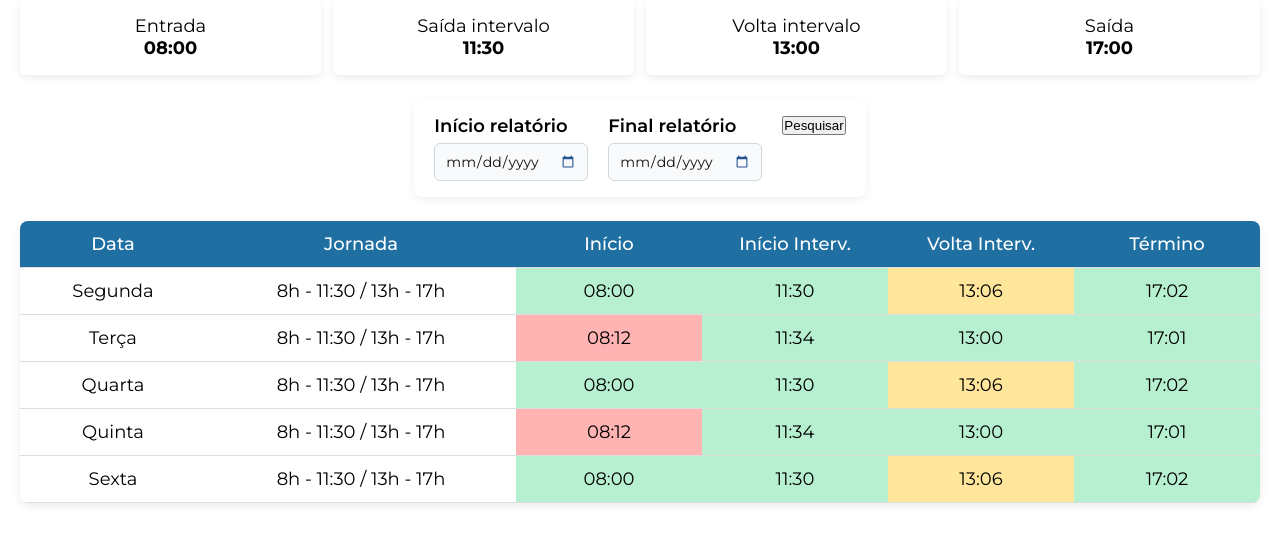
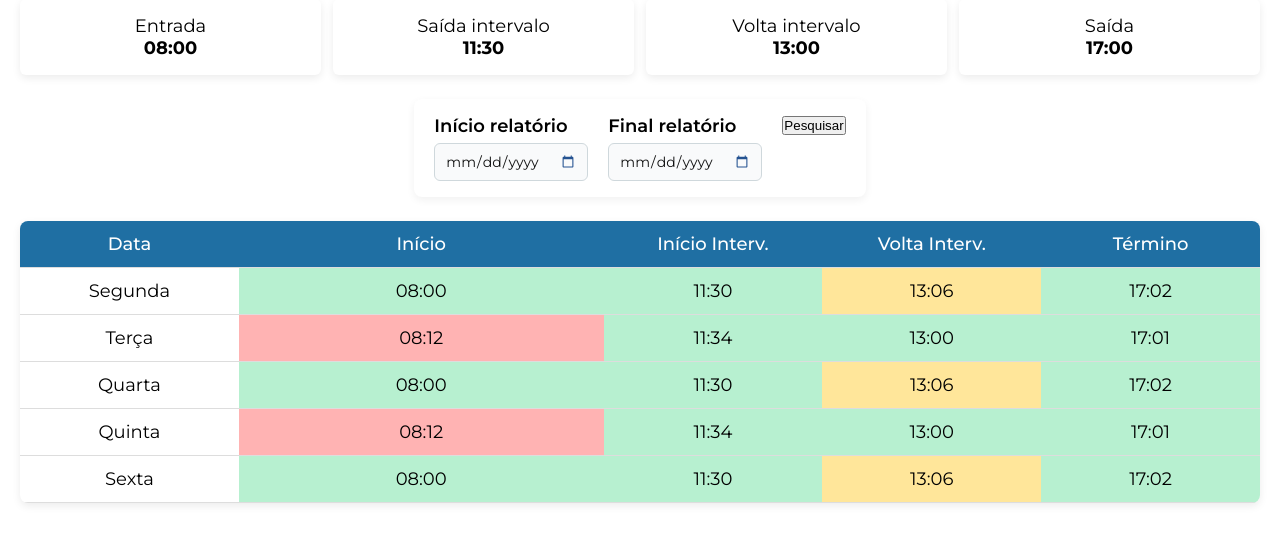
Before and after one commit to worksyncsistema-del/WorkSync, a Flask app: page /controleponto in a window 1280 px wide. Shown: the part 196-739 px from the top of the page. Run offline with Flask 3, Linux system fonts and the light colour scheme.

Commit message:
Atualizações página controle de pontos

```diff
--- a/routes/views.py
+++ b/routes/views.py
@@ -35,6 +35,7 @@ def cadastro():
 def cadastrar_face():
     return render_template("cadastrar.html")
 
+
 # =========================
 # HORA DO SERVIDOR
 # =========================
--- a/templates/controleponto.html
+++ b/templates/controleponto.html
@@ -81,7 +81,6 @@
         <thead>
           <tr>
             <th>Data</th>
-            <th>Jornada</th>
             <th>Início</th>
             <th>Início Interv.</th>
             <th>Volta Interv.</th>
@@ -92,7 +91,6 @@
         <tbody>
           <tr>
             <td>Segunda</td>
-            <td>8h - 11:30 / 13h - 17h</td>
             <td class="ok">08:00</td>
             <td class="ok">11:30</td>
             <td class="alerta">13:06</td>
@@ -101,7 +99,6 @@
 
           <tr>
             <td>Terça</td>
-            <td>8h - 11:30 / 13h - 17h</td>
             <td class="erro">08:12</td>
             <td class="ok">11:34</td>
             <td class="ok">13:00</td>
@@ -110,7 +107,6 @@
 
           <tr>
             <td>Quarta</td>
-            <td>8h - 11:30 / 13h - 17h</td>
             <td class="ok">08:00</td>
             <td class="ok">11:30</td>
             <td class="alerta">13:06</td>
@@ -119,7 +115,6 @@
 
           <tr>
             <td>Quinta</td>
-            <td>8h - 11:30 / 13h - 17h</td>
             <td class="erro">08:12</td>
             <td class="ok">11:34</td>
             <td class="ok">13:00</td>
@@ -128,7 +123,6 @@
 
           <tr>
             <td>Sexta</td>
-            <td>8h - 11:30 / 13h - 17h</td>
             <td class="ok">08:00</td>
             <td class="ok">11:30</td>
             <td class="alerta">13:06</td>
--- a/templates/menu.html
+++ b/templates/menu.html
@@ -9,7 +9,7 @@
   <link rel="preconnect" href="https://fonts.gstatic.com" crossorigin>
   <link href="https://fonts.googleapis.com/css2?family=Montserrat:ital,wght@0,100..900;1,100..900&display=swap"
     rel="stylesheet">
-
+    <!-- esse é o certo-->
 </head>
 
 <body>
@@ -37,7 +37,7 @@
       <ul>
         <li><a href="/controleponto" target="conteudo">Controle de Pontos</a></li>
         <li><a href="perfil.html" target="conteudo">Meu perfil</a></li>
-        <li><a href="cadastro.html" target="conteudo">Cadastros</a></li>
+        <li><a href="/cadastro" target="conteudo">Cadastros</a></li>
         <li><a href="reconhecimento.html" target="conteudo">Registrar Ponto</a></li>
         <li><a href="#">Relatórios</a></li>
         <li><a href="#">Férias</a></li>
```
Also changed, not shown: 0a4099ff-fa05-4aa8-8689-76a7e6b2fe00.jpg (added), 16ac9687-98f2-4304-b8f3-be842034ffc5.jpg (added), 72287cc0-b54a-4a8d-8772-0ff8d75adc80.jpg (added), 8eb0592f-2938-47cd-9c95-8aff67a1325d.jpg (added), bb9d8f52-e2ba-429a-b6fb-d88aad010182.jpg (added), c4ca3ac5-32c8-43c0-a556-e0f854e7aec3.jpg (added), d6b26e4a-a179-4113-8b98-f795b8331df3.jpg (added), e0615cb7-41ec-4d54-b63e-a939991c81ed.jpg (added), fbb0e820-9a82-4f55-b4c6-f31792b1d89e.jpg (added).
